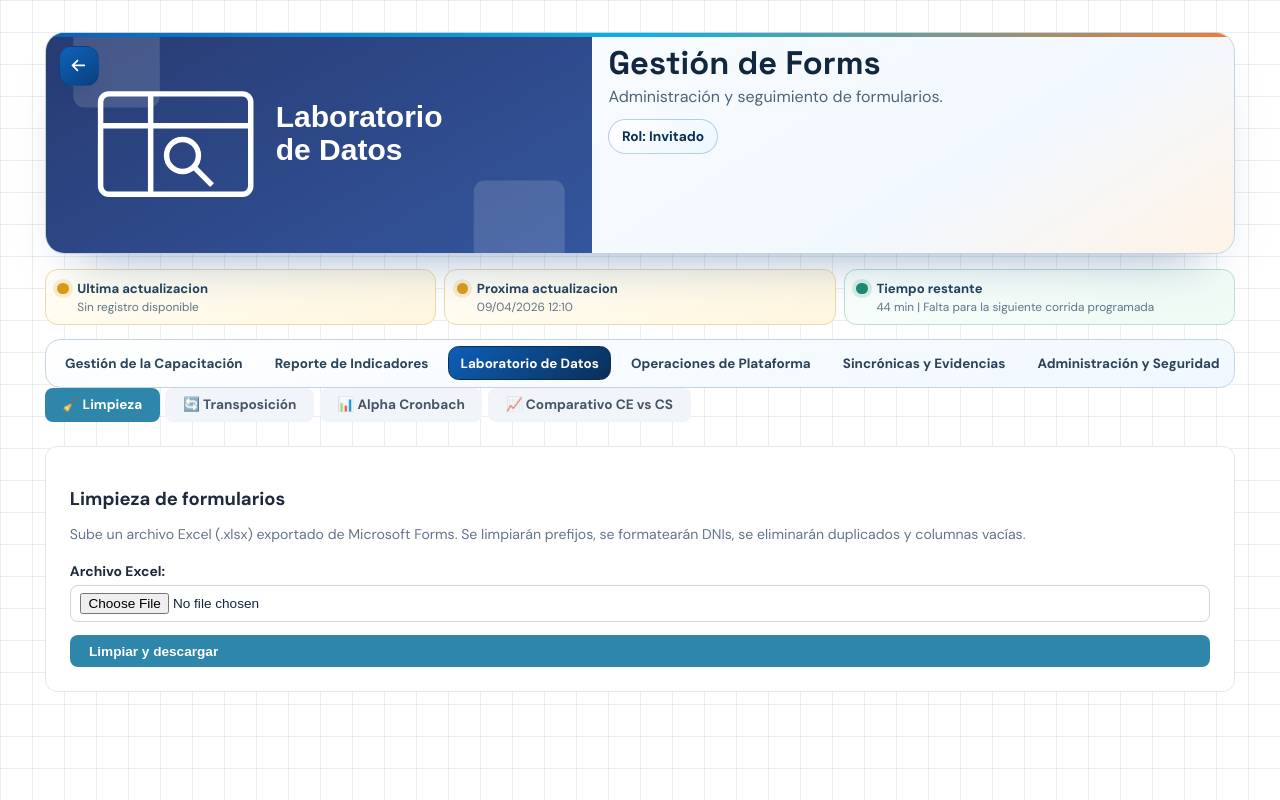
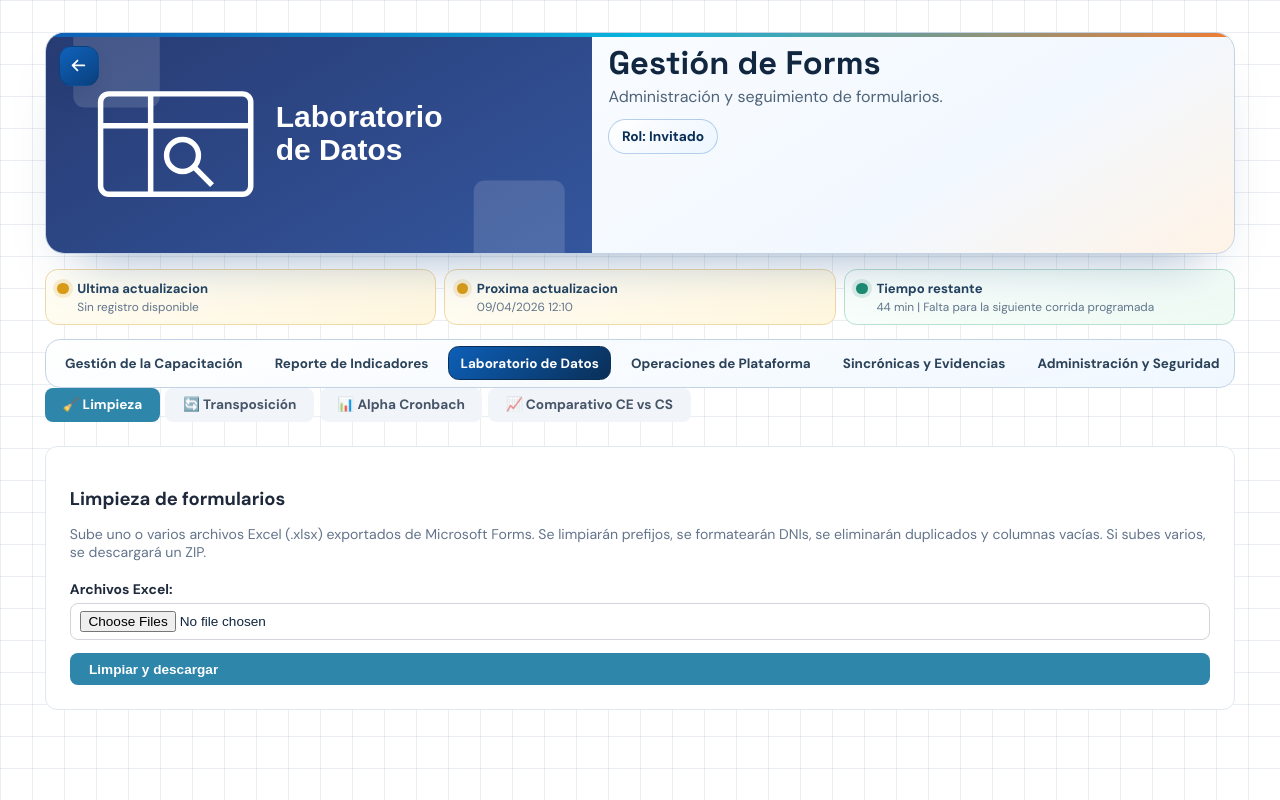
Before and after one commit to OnassisV/Rep_cap_web, a Django app: page /app/seccion/laboratorio-datos/submenu/gestion-forms-lab/?gf_tab=limpieza in a window 1280 px wide. Run offline with Django 5.2, Linux system fonts and the light colour scheme; the visitor is signed in with stand-in values (Sample User, id 1).

Commit message:
feat: limpieza de formularios acepta múltiples archivos (ZIP si son varios)

```diff
--- a/core/views.py
+++ b/core/views.py
@@ -2703,15 +2703,16 @@ def submenu_detail_view(request, section_slug: str, submenu_slug: str):
         gf_step = str(request.GET.get("gf_step", request.POST.get("gf_step", ""))).strip()
 
         # ---- Limpieza de formularios ----
-        if gf_tab == "limpieza" and request.method == "POST" and request.FILES.get("gf_file"):
-            up = request.FILES["gf_file"]
+        if gf_tab == "limpieza" and request.method == "POST" and request.FILES.getlist("gf_files"):
+            uploads = request.FILES.getlist("gf_files")
             try:
-                data, fname = gf_mod.limpiar_y_exportar(up.read(), up.name)
-                resp = HttpResponse(data, content_type="application/vnd.openxmlformats-officedocument.spreadsheetml.sheet")
+                archivos = [(up.read(), up.name) for up in uploads]
+                data, fname, ctype = gf_mod.limpiar_multiples_y_exportar(archivos)
+                resp = HttpResponse(data, content_type=ctype)
                 resp["Content-Disposition"] = f'attachment; filename="{fname}"'
                 return resp
             except Exception as exc:
-                messages.error(request, f"Error al limpiar archivo: {exc}")
+                messages.error(request, f"Error al limpiar archivo(s): {exc}")
 
         # ---- Transposicion: paso 1 = subir, paso 2 = configurar y descargar ----
         if gf_tab == "transposicion" and request.method == "POST":
--- a/templates/core/gestion_forms.html
+++ b/templates/core/gestion_forms.html
@@ -93,13 +93,13 @@
     {% if gf_tab == "limpieza" %}
         <div class="gf-panel">
             <h2 class="gf-panel__title">Limpieza de formularios</h2>
-            <p class="gf-panel__desc">Sube un archivo Excel (.xlsx) exportado de Microsoft Forms. Se limpiarán prefijos, se formatearán DNIs, se eliminarán duplicados y columnas vacías.</p>
+            <p class="gf-panel__desc">Sube uno o varios archivos Excel (.xlsx) exportados de Microsoft Forms. Se limpiarán prefijos, se formatearán DNIs, se eliminarán duplicados y columnas vacías. Si subes varios, se descargará un ZIP.</p>
             <form method="post" enctype="multipart/form-data" class="gf-form">
                 {% csrf_token %}
                 <input type="hidden" name="gf_tab" value="limpieza">
                 <div class="gf-form__row">
-                    <label class="gf-label">Archivo Excel:</label>
-                    <input type="file" name="gf_file" accept=".xlsx" required class="gf-file-input">
+                    <label class="gf-label">Archivos Excel:</label>
+                    <input type="file" name="gf_files" accept=".xlsx" multiple required class="gf-file-input">
                 </div>
                 <button type="submit" class="gf-btn gf-btn--primary">Limpiar y descargar</button>
             </form>
```
Also changed, not shown: core/gestion_forms.py (+20 -0 lines).
